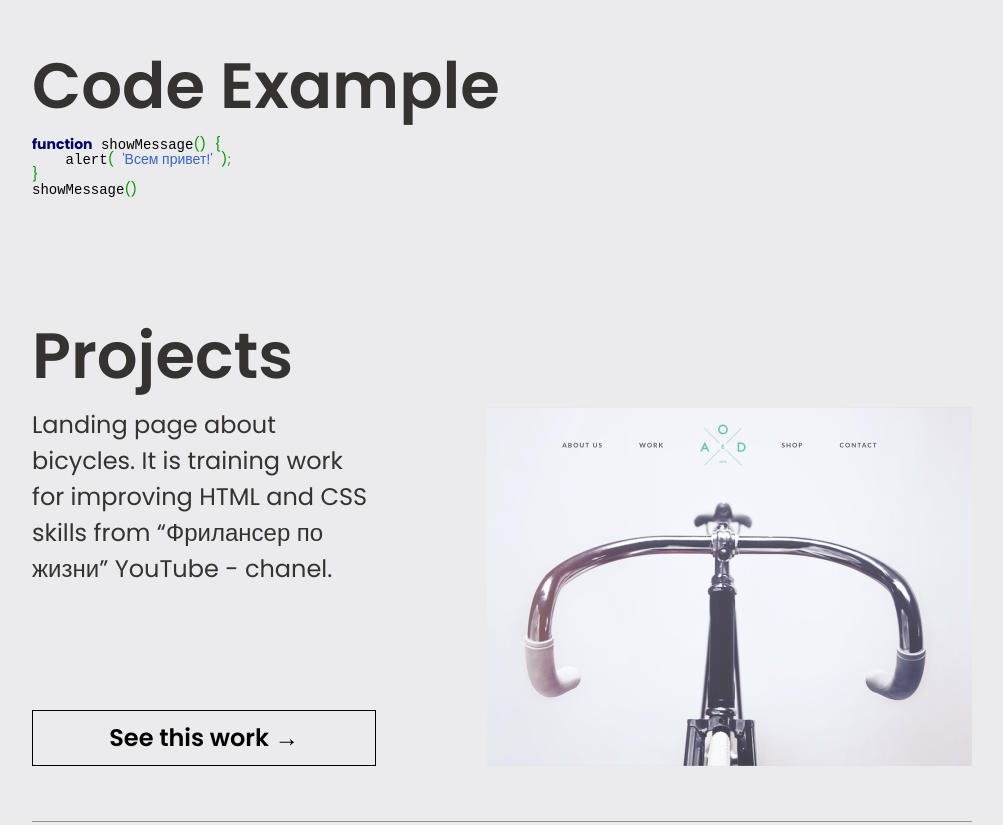
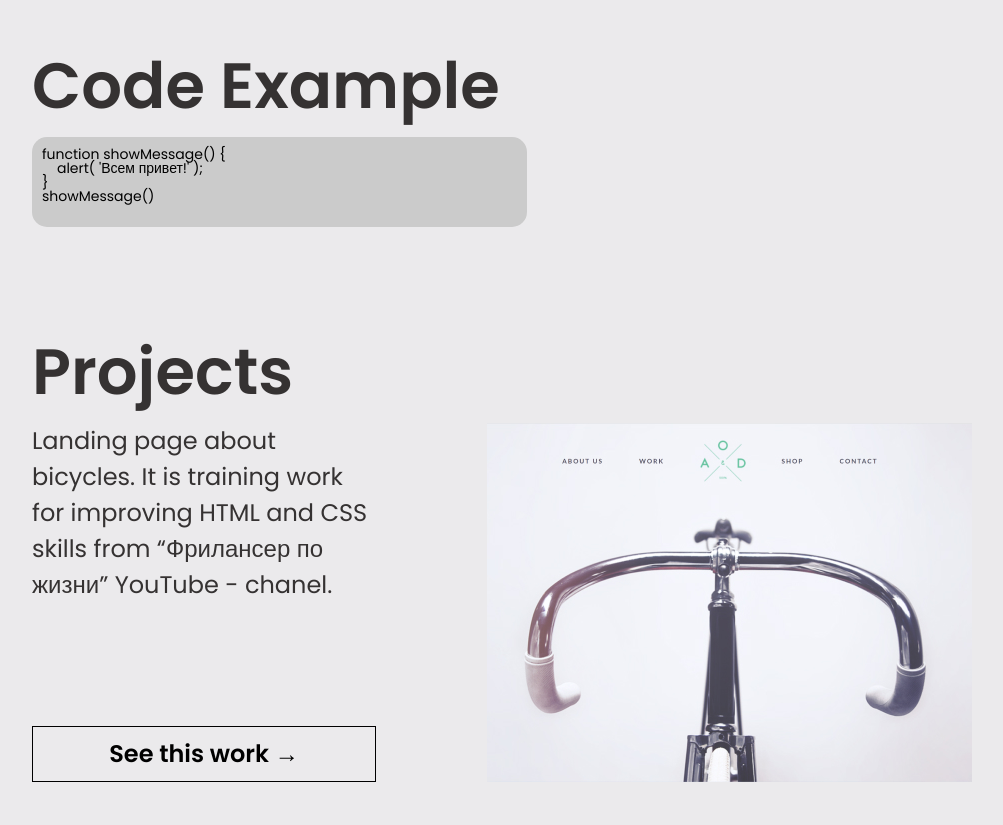
Before and after one commit to Agafanail/rsschool-cv-pre, a plain HTML site: page index.html in a window 1280 px wide. Shown: the part 1620-2445 px from the top of the page, without its empty margins (138-1141 px from the left). Drawn offline with Linux system fonts and the light colour scheme.

Commit message:
fix: fixed code-section

```diff
--- a/index.html
+++ b/index.html
@@ -123,13 +123,14 @@
     <section id="Code">
         <div class="container">
             <h2>Code Example</h2>
-            <div class="code">
-                <pre class="javascript" style="font-family:monospace;"><span style="color: #000066; font-weight: bold;">function</span> showMessage<span style="color: #009900;">&#40;</span><span style="color: #009900;">&#41;</span> <span style="color: #009900;">&#123;</span>
-    alert<span style="color: #009900;">&#40;</span> <span style="color: #3366CC;">'Всем привет!'</span> <span style="color: #009900;">&#41;</span><span style="color: #339933;">;</span>
-<span style="color: #009900;">&#125;</span>
-showMessage<span style="color: #009900;">&#40;</span><span style="color: #009900;">&#41;</span>
+            <code class="code">
+                <pre>
+function showMessage() {
+    alert( 'Всем привет!' );
+}
+showMessage()
                 </pre>
-            </div>
+            </code>
         </div>
     </section>
 
--- a/style.scss
+++ b/style.scss
@@ -315,7 +315,8 @@ h1 {
 
 /* WHO I AM */
 #About {
-    padding: 0 0 97px 0;
+    // padding: 0 0 97px 0;
+    margin: 0 0 97px 0;
 }
 
 .who_text {
@@ -328,7 +329,7 @@ h1 {
 
 /* EDUCATION */
 #Edu{
-    padding-bottom: 97px;
+    margin: 0 0 97px 0;
 }
 
 .link a {
@@ -338,7 +339,7 @@ text-decoration:underline;
 
 /* SKILLS */
 #Skills {
-    padding: 0 0 97px 0;
+    margin: 0 0 97px 0;
 }
 
 .skills_wrapper {
@@ -369,9 +370,12 @@ flex: 1 1 189px;
 /* END SKILLS */
 
 /* CODE */
-.code {
+.code pre{
 max-width: 495px;
 margin: 0 0 97px 0;
+background-color:#cbcbcb;
+border-radius: 15px;
+padding: 10px;
 }
 /* END CODE */
 
@@ -379,7 +383,7 @@ margin: 0 0 97px 0;
 .project_wrapper {
     display: flex;
     gap: 111px;
-    padding: 0px 0px 55px 0px;
+    margin: 0px 0px 55px 0px;
     @media (max-width: 960px) {
       flex-direction: column-reverse;
     }
@@ -421,7 +425,7 @@ margin: 0 0 97px 0;
 
 /* FOOTER */
 #Cont {
-  padding-bottom: 51px;
+  margin-bottom: 51px;
 }
 
 .footer_wrapper {
@@ -450,7 +454,7 @@ margin: 0 0 97px 0;
 
 .contacts{
   @media (max-width: 960px) {
-    margin: 0 0 50px 0;
+    padding: 0 0 50px 0;
   }
 }
 /* END FOOTER */
```
Also changed, not shown: style.css, 1 other file.
